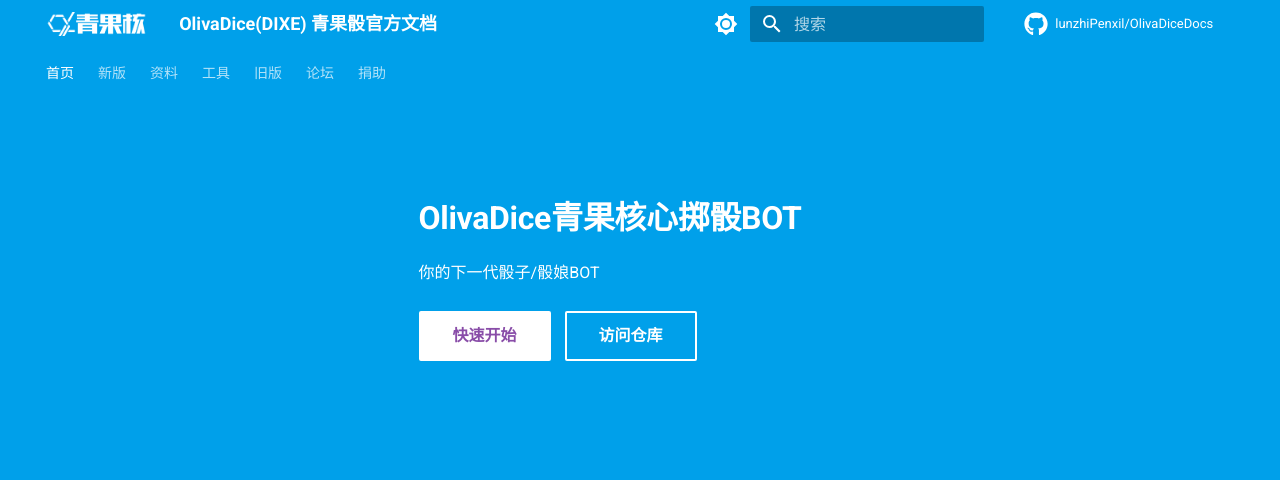
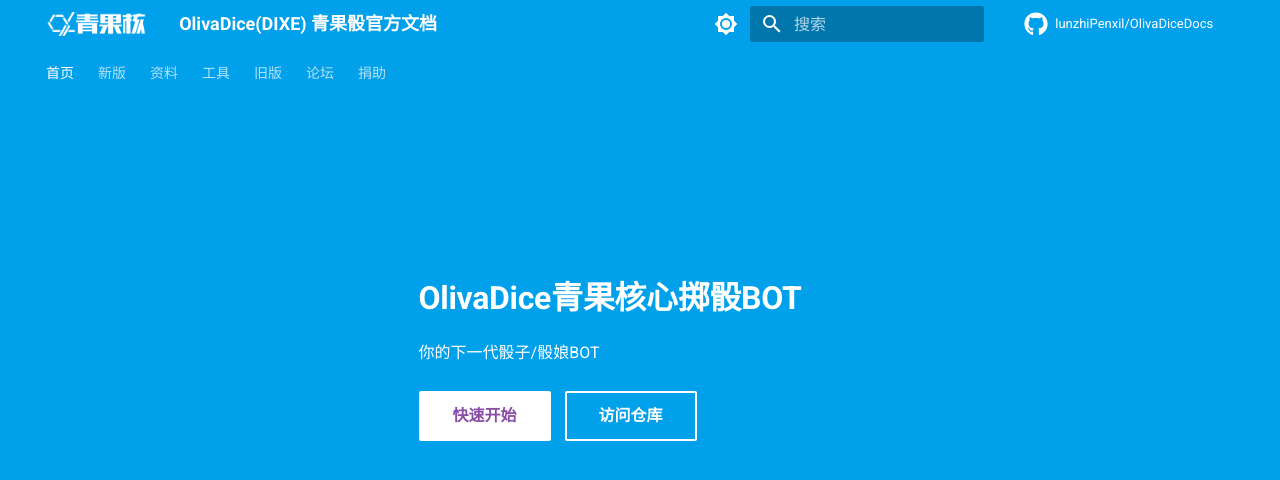
Before and after one commit to lunzhiPenxil/OlivaDiceDocs, an MkDocs documentation site: the page built from docs/index.md, in a window 1280 px wide. Shown: the top 480 px of the page. Built offline with MkDocs 1.6.1 and Material for MkDocs 9.7.7, drawn with Linux system fonts in a browser that asks for light colours; comment, search, counter and statistics services are not loaded.

Commit message:
调整样式

```diff
--- a/docs/overrides/home.html
+++ b/docs/overrides/home.html
@@ -40,7 +40,8 @@
     }
 
     .tx-hero__content {
-        padding-bottom: 10rem;
+        padding-top: 8rem;
+        padding-bottom: 0rem;
         margin-bottom: 10rem;
         margin: 0 auto;
     }
@@ -132,6 +133,8 @@
 
         .tx-hero__content {
             max-width: 22rem;
+            padding-top: 4rem;
+            padding-bottom: 0rem;
             margin-top: 3.5rem;
             margin-bottom: 1.0rem;
             margin-left: 1.0rem;
```
